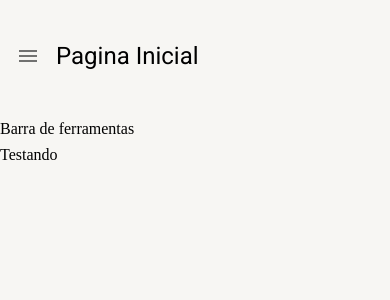
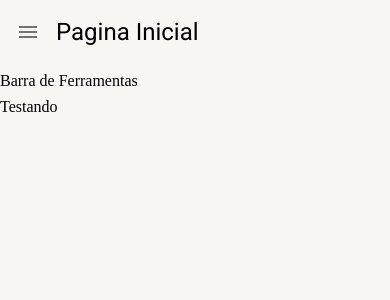
Before and after one commit to marciomonzon/react_crud, a React (Create React App) app in the folder crud-material/: page /pagina-inicial in a window 390 px wide. Shown: the top 300 px of the page. Built offline with nearby package versions, Linux system fonts and the light colour scheme.

Commit message:
more responsive

```diff
--- a/crud-material/src/pages/dashboard/Dashboard.tsx
+++ b/crud-material/src/pages/dashboard/Dashboard.tsx
@@ -2,7 +2,7 @@
 
 export const Dashboard = () => {
     return (
-        <LayoutBaseDePagina titulo='Pagina Inicial'>
+        <LayoutBaseDePagina titulo='Pagina Inicial' barraDeFerramentas={<>Barra de Ferramentas</>}>
             Testando
         </LayoutBaseDePagina>
     );
--- a/crud-material/src/shared/layouts/LayoutBaseDePagina.tsx
+++ b/crud-material/src/shared/layouts/LayoutBaseDePagina.tsx
@@ -1,37 +1,47 @@
 import { Icon, IconButton, Theme, Typography, useMediaQuery, useTheme } from "@mui/material";
 import { Box } from "@mui/system";
+import { ReactNode } from "react";
 import { useDrawerContext } from '../contexts';
 
 interface ILayoutBaseDePaginaProps {
     titulo: string;
     children: React.ReactNode;
+    barraDeFerramentas?: ReactNode;
 }
 
-export const LayoutBaseDePagina: React.FC<ILayoutBaseDePaginaProps> = ({ children, titulo }) => {
+export const LayoutBaseDePagina: React.FC<ILayoutBaseDePaginaProps> = ({ children, titulo, barraDeFerramentas }) => {
     const smDown = useMediaQuery((theme: Theme) => theme.breakpoints.down('sm'));
+    const mdDown = useMediaQuery((theme: Theme) => theme.breakpoints.down('md'));
     const theme = useTheme();
 
     const { toggleDrawerOpen } = useDrawerContext();
 
     return (
         <Box height="100%" display="flex" flexDirection="column" gap={1}>
-        <Box padding={1} display="flex" alignItems="center" height={theme.spacing(12)} gap={1}>
+          <Box padding={1} display="flex" alignItems="center" gap={1} height={theme.spacing(smDown ? 6 : mdDown ? 8 : 12)}>
             {smDown && (
               <IconButton onClick={toggleDrawerOpen}>
                 <Icon>menu</Icon>
               </IconButton>
             )}
 
-          <Typography variant="h5">
+            <Typography
+              overflow="hidden"
+              whiteSpace="nowrap"
+              textOverflow="ellipses"
+              variant={smDown ? 'h5' : mdDown ? 'h4' : 'h3'}
+            >
               {titulo}
             </Typography>
           </Box>
 
+          {barraDeFerramentas && (
             <Box>
-          Barra de ferramentas
+              {barraDeFerramentas}
             </Box>
+          )}
 
-        <Box>
+          <Box flex={1} overflow="auto">
             {children}
           </Box>
         </Box>
```
Lines whose indentation alone changed are shown as unchanged.
